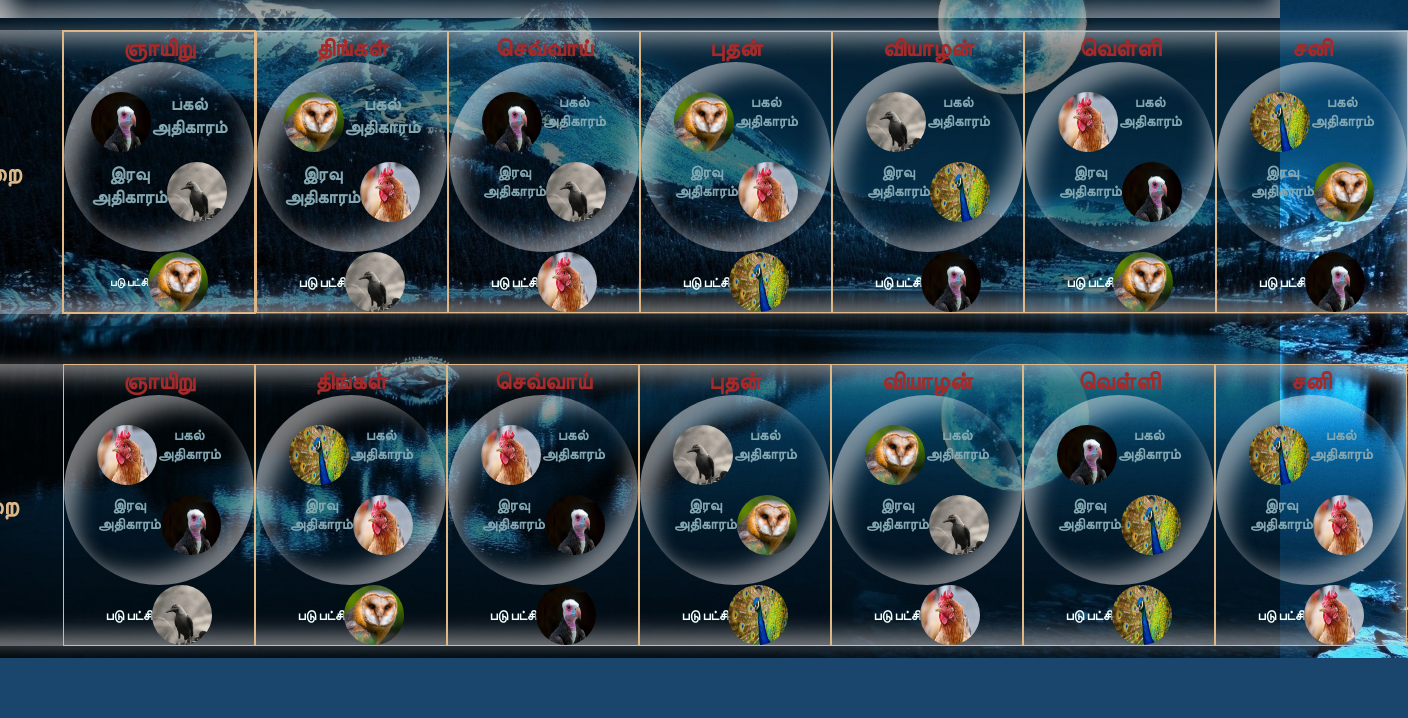
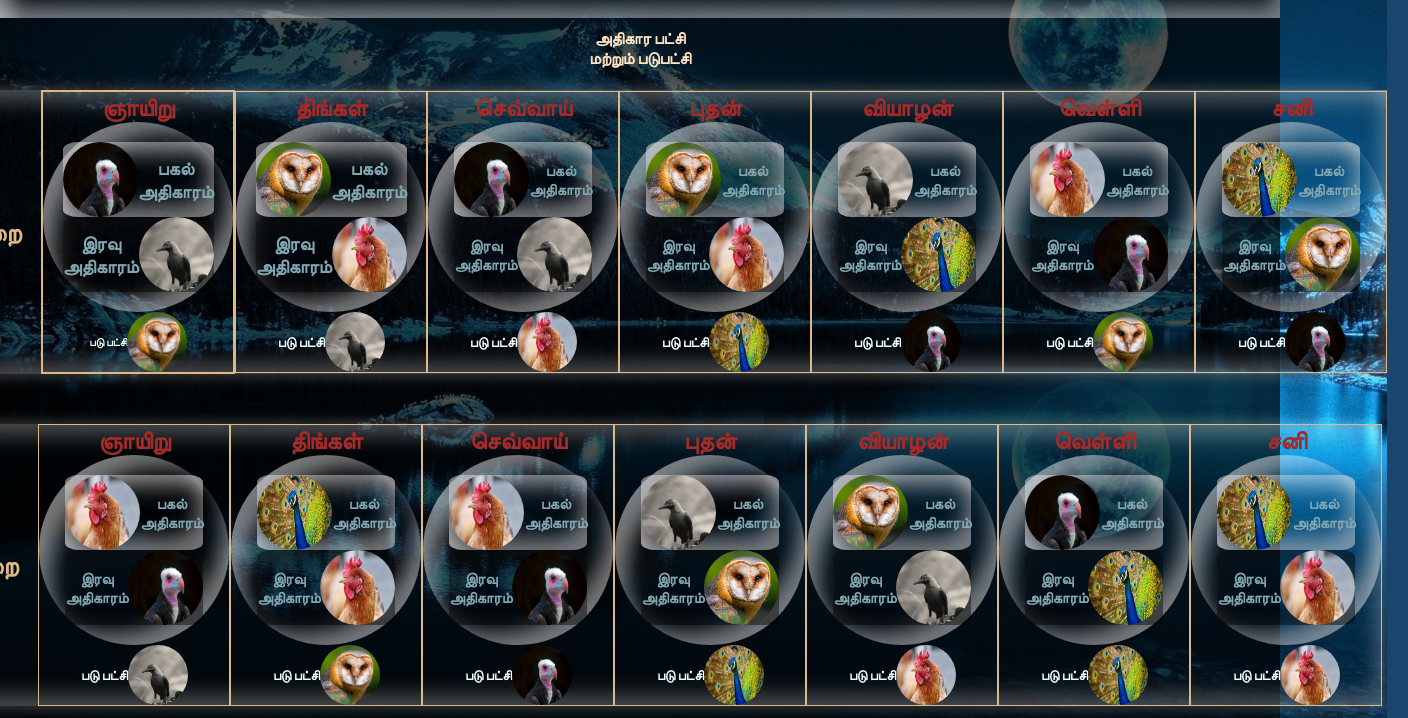
Before and after one commit to ChartataGlance/patchi, a plain HTML site: page week.html in a window 1280 px wide. Shown: the part 142-860 px from the top of the page, 1408 px wide, since content can reach past the window. Before the commit the page ends 800 px from the top, so only its background shows below. Drawn offline with Linux system fonts and the light colour scheme.

Commit message:
modified

```diff
--- a/week.css
+++ b/week.css
@@ -25,7 +25,7 @@ background-size: cover;
 	padding: 10px;
 	font-weight: 600;
 	color: burlywood;
-	background-color: rgba(0, 0, 0, 0.5);
+	background-color: rgba(0, 0, 0, 0.7);
 	text-shadow: 2px 2px 2px #076be5;
 	box-shadow: inset 27px 27px 20px -15px rgba(237, 235, 235, 0.5),
 		inset -21px -27px 20px -15px rgba(233, 229, 229, 0.5);
@@ -38,10 +38,17 @@ background-size: cover;
 }
 
 .dinapatchi {
-   background-color: rgba(0, 0, 0, 0.5);
+   background-color: rgba(0, 0, 0, 0.7);
    display: flex;
    justify-content: center;
    flex-direction: row;
+}
+
+.dina{
+	color: bisque;
+	text-align: center;
+	background-color: rgba(0, 0, 0, 0.7);
+	padding: 10px;
 }
 
 .pagaliravu-valarpirai , .pagaliravu-theipirai{
@@ -52,12 +59,12 @@ background-size: cover;
    flex-direction: column;
 	box-shadow: 10px 10px 10px -5px rgba(215, 209, 209, 0.2),
 		-10px -9px 10px -5px rgba(220, 210, 210, 0.2),
-		inset 27px 27px 20px -15px rgba(237, 235, 235, 0.5),
-		inset -21px -27px 20px -15px rgba(233, 229, 229, 0.5);
+		inset 27px 27px 20px -15px rgba(237, 235, 235, 0.3),
+		inset -21px -27px 20px -15px rgba(233, 229, 229, 0.3);
 }
 
 .talippu1 {
-   min-width: 190px;
+   min-width: 60px;
 	text-align: center;
 	font-weight: 400;
 	color: burlywood;
@@ -71,11 +78,11 @@ background-size: cover;
 	align-items: center;
 	justify-content: center;
    flex-direction: column;
-	gap: 10px;
+
 	box-shadow: inset 27px 27px 20px -15px rgba(237, 235, 235, 0.5),
 		inset -21px -27px 20px -15px rgba(233, 229, 229, 0.5);
 	border-radius: 50%;
-	width: 190px;
+	width:  190px;
 	height: 190px;
 }
 
@@ -101,17 +108,17 @@ background-size: cover;
 	border-radius: 50%;
 }
 
-.talippud img {
-	height: 60px;
-	width: 60px;
+.talippud img{
+	height: 75px;
+	width:  75px;
 	border-radius: 50%;
    margin-bottom: 0px;
 }
 
 
-.talippun img {
-	height: 60px;
-	width: 60px;
+.talippun img{
+	height: 75px;
+	width:  75px;
 	border-radius: 50%;
    margin-top: 0px;
 }
@@ -136,19 +143,30 @@ background-size: cover;
 .talippud {
 	text-align: center;
 	font-weight: 400;
+   align-items: center;
 	color: rgb(131, 167, 177);
+	box-shadow: inset 27px 27px 20px -15px rgba(236, 230, 230, 0.5),
+		inset -21px -27px 20px -15px rgba(232, 225, 225, 0.5);
+		border-radius: 10%;
+
+
+
 }
 .talippun {
 	text-align: center;
 	font-weight: 400;
+	align-items: center;
 	color: rgb(131, 167, 177);
+	box-shadow: inset 27px 27px 20px -15px rgba(16, 16, 16, 0.5),
+		inset -21px -27px 20px -15px rgba(4, 4, 4, 0.5);
+	border-radius: 10%;
+
 }
 
 @media screen and (min-width: 999px) {
 	.dinapatchi {
 		min-height: 80vh;
 		min-width: 100vw;
-
 		display: flex;
 		justify-content: center;
 		gap: 50px;
--- a/week.html
+++ b/week.html
@@ -23,6 +23,10 @@
          </div>
       </div>
    </head>
+
+<div class="dina"><h4>அதிகார பட்சி <br> மற்றும் படுபட்சி</h4></div>
+
+
 
    <div class="dinapatchi">
 
```
